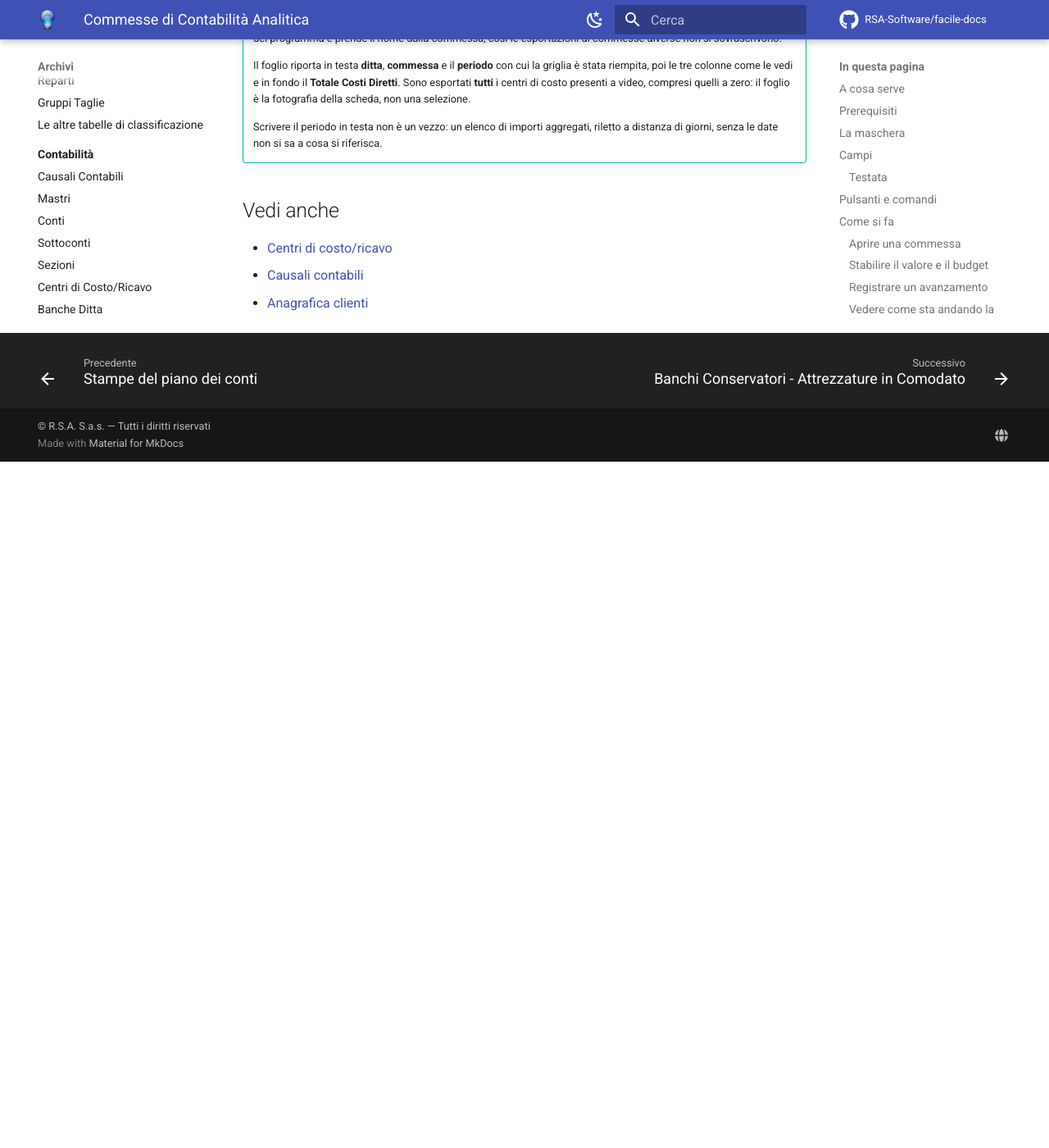
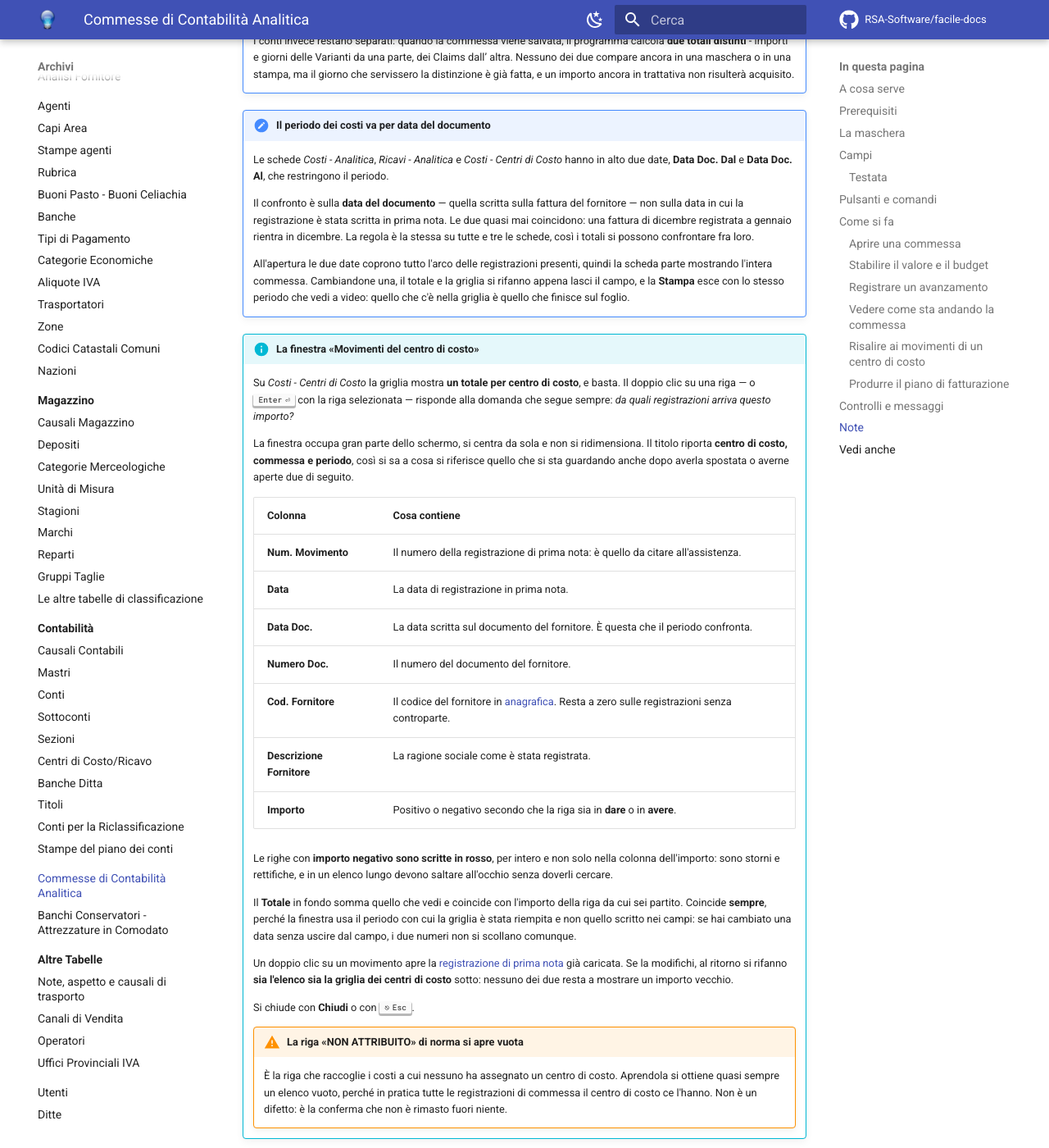
Before and after one commit to RSA-Software/facile-docs, an MkDocs documentation site: the page built from docs/moduli/contabilita/commesse.md, in a window 1280 px wide and 1400 px high, scrolled down 8759 px. Shown: the whole window at 82% size. Built offline with MkDocs 1.6.1 and Material for MkDocs 9.7.7, drawn with Linux system fonts in a browser that asks for light colours; comment, search, counter and statistics services are not loaded; before the commit the page ends 9322 px from its top, so only the background shows below that; some of the changed text lies outside the part shown.

Commit message:
Commesse: documentata la finestra dei movimenti per centro di costo
La scheda Costi - Centri di Costo mostra un totale per centro e basta; da
questa versione il doppio clic apre l'elenco delle registrazioni che lo
compongono, e il manuale lo spiega per intero.

Procedura nuova in "Come si fa": "Risalire ai movimenti di un centro di
costo", sei passi dal caricamento della commessa fino al ritorno dalla prima
nota.

La nota breve diventa un blocco completo, con la tabella di tutte e sette le
colonne e cosa contiene ognuna - compreso che Cod. Fornitore resta a zero
sulle registrazioni senza controparte, e che Data Doc. e' quella che il
periodo confronta. Poi: le righe in rosso per gli importi negativi, riga
intera perche' sono storni e devono saltare all'occhio; il totale e perche'
coincide sempre con la riga di partenza, visto che la finestra usa il periodo
con cui la griglia e' stata riempita e non quello scritto nei campi; il salto
alla prima nota col doppio ricaricamento al ritorno; e un riquadro annidato
sulla riga NON ATTRIBUITO, che si apre quasi sempre vuota e non e' un difetto.

La finestra non prende una pagina sua: nel manuale le dialog figlie di una
scheda - Variante, Contratto, Subappaltatore, SAL - stanno dentro la pagina
della maschera madre.

Fuori di proposito le larghezze a percentuale e il centraggio delle date:
sono scelte di resa che si vedono senza spiegarle.

mkdocs build --strict: nessun warning. L'appendice resta a 873 messaggi,
perche' la finestra non ne aggiunge di propri.

Co-Authored-By: Claude Opus 5 (1M context) <noreply@anthropic.com>

```diff
--- a/docs/moduli/contabilita/commesse.md
+++ b/docs/moduli/contabilita/commesse.md
@@ -69,7 +69,7 @@ Le schede sono queste:
 | **Ricavi - Analitica** | Le registrazioni di prima nota di ricavo attribuite alla commessa. |
 | **Ordini a Fornitore** | Gli ordini emessi per la commessa: **Anno**, **Numero**, **Data**, **Fornitore**, **Centro di Costo**, **Importo**, **Stato**. |
 | **Carichi** | I carichi di merce sulla commessa, con deposito, documento di trasporto e fattura. |
-| **Costi - Centri di Costo** | I costi raggruppati per centro di costo: **Codice**, **Descrizione**, **Importo**. In alto **Data Doc. Dal** e **Data Doc. Al** restringono il periodo, **Totale Costi Diretti** somma quello che resta, e i pulsanti **Stampa** ed **Excel** portano fuori la stessa cosa. |
+| **Costi - Centri di Costo** | I costi raggruppati per centro di costo: **Codice**, **Descrizione**, **Importo**. In alto **Data Doc. Dal** e **Data Doc. Al** restringono il periodo, **Totale Costi Diretti** somma quello che resta, e i pulsanti **Stampa** ed **Excel** portano fuori la stessa cosa. Doppio clic su una riga apre i movimenti che compongono quell'importo. |
 | **Varianti** | Le varianti concordate: **Codice**, **Data**, **Descrizione**, **Importo**, **Giorni**. |
 | **Claims** | Le riserve, con le stesse colonne delle varianti. |
 | **Note** | Una nota libera, di lunghezza non prefissata. |
@@ -178,6 +178,20 @@ Valgono inoltre:
    **Data Doc. Dal** e **Data Doc. Al** se vuoi guardare un tratto di lavoro
    invece di tutta la commessa.
 5. Premi **Monitoraggio** per averne il quadro in Excel.
+
+### Risalire ai movimenti di un centro di costo
+
+1. Carica la commessa e apri la scheda *Costi - Centri di Costo*.
+2. Se ti serve un tratto di lavoro invece di tutta la commessa, restringi il
+   periodo con **Data Doc. Dal** e **Data Doc. Al**.
+3. Fai doppio clic sulla riga del centro di costo che vuoi esaminare, oppure
+   selezionala e premi ++enter++.
+4. Si apre **Movimenti del centro di costo**: il **Totale** in fondo coincide
+   con l'importo della riga da cui sei partito.
+5. Per vedere una registrazione per intero, fai doppio clic sul movimento: si
+   apre la [prima nota](registrazione-prima-nota.md) già caricata.
+6. Chiudi con **Chiudi** o con ++esc++. Se hai modificato qualcosa, l'elenco e
+   la griglia sotto si sono già rifatti da soli.
 
 ### Produrre il piano di fatturazione
 
@@ -307,6 +321,53 @@ Valgono inoltre:
     con lo stesso periodo che vedi a video: quello che c'è nella griglia è
     quello che finisce sul foglio.
 
+!!! info "La finestra «Movimenti del centro di costo»"
+
+    Su *Costi - Centri di Costo* la griglia mostra **un totale per centro di
+    costo**, e basta. Il doppio clic su una riga — o ++enter++ con la riga
+    selezionata — risponde alla domanda che segue sempre: *da quali
+    registrazioni arriva questo importo?*
+
+    La finestra occupa gran parte dello schermo, si centra da sola e non si
+    ridimensiona. Il titolo riporta **centro di costo, commessa e periodo**,
+    così si sa a cosa si riferisce quello che si sta guardando anche dopo
+    averla spostata o averne aperte due di seguito.
+
+    | Colonna | Cosa contiene |
+    |---|---|
+    | **Num. Movimento** | Il numero della registrazione di prima nota: è quello da citare all'assistenza. |
+    | **Data** | La data di registrazione in prima nota. |
+    | **Data Doc.** | La data scritta sul documento del fornitore. È questa che il periodo confronta. |
+    | **Numero Doc.** | Il numero del documento del fornitore. |
+    | **Cod. Fornitore** | Il codice del fornitore in [anagrafica](../anagrafiche/anagrafica-fornitori.md). Resta a zero sulle registrazioni senza controparte. |
+    | **Descrizione Fornitore** | La ragione sociale come è stata registrata. |
+    | **Importo** | Positivo o negativo secondo che la riga sia in **dare** o in **avere**. |
+
+    Le righe con **importo negativo sono scritte in rosso**, per intero e non
+    solo nella colonna dell'importo: sono storni e rettifiche, e in un elenco
+    lungo devono saltare all'occhio senza doverli cercare.
+
+    Il **Totale** in fondo somma quello che vedi e coincide con l'importo della
+    riga da cui sei partito. Coincide **sempre**, perché la finestra usa il
+    periodo con cui la griglia è stata riempita e non quello scritto nei campi:
+    se hai cambiato una data senza uscire dal campo, i due numeri non si
+    scollano comunque.
+
+    Un doppio clic su un movimento apre la
+    [registrazione di prima nota](registrazione-prima-nota.md) già caricata. Se
+    la modifichi, al ritorno si rifanno **sia l'elenco sia la griglia dei centri
+    di costo** sotto: nessuno dei due resta a mostrare un importo vecchio.
+
+    Si chiude con **Chiudi** o con ++esc++.
+
+    !!! warning "La riga «NON ATTRIBUITO» di norma si apre vuota"
+
+        È la riga che raccoglie i costi a cui nessuno ha assegnato un centro di
+        costo. Aprendola si ottiene quasi sempre un elenco vuoto, perché in
+        pratica tutte le registrazioni di commessa il centro di costo ce
+        l'hanno. Non è un difetto: è la conferma che non è rimasto fuori
+        niente.
+
 !!! tip "Excel, su Costi - Centri di Costo"
 
     Il pulsante **Excel** salva quello che hai davanti in un foglio di calcolo
```
